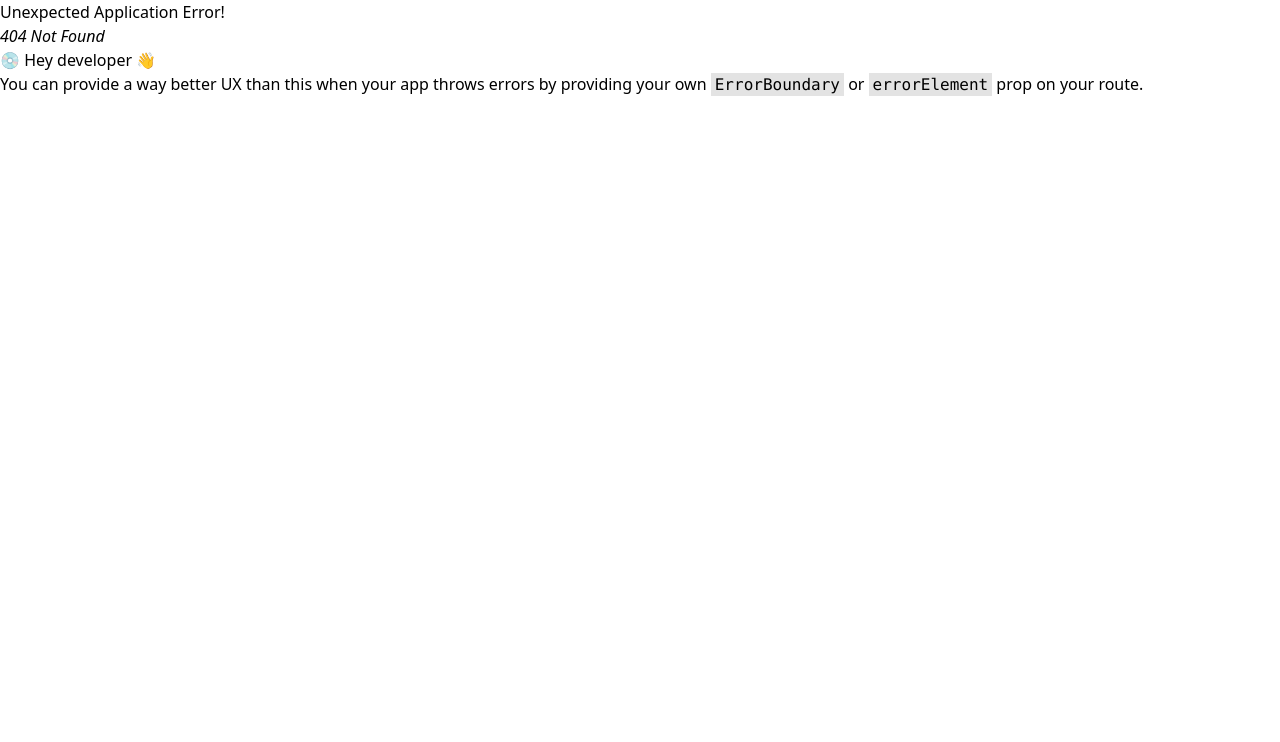
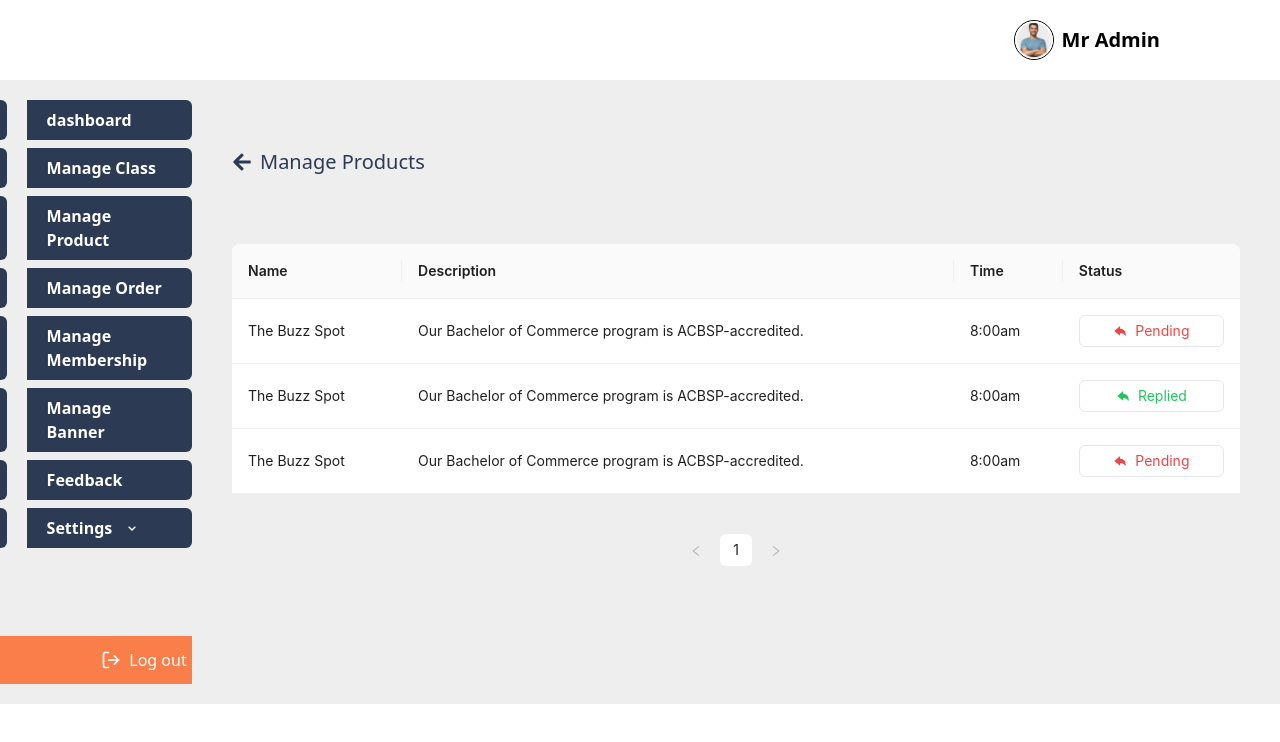
Before and after one commit to sparktechagency/dance-club-dashboard, a React (Vite) app: page /feedback in a window 1280 px wide. Before the commit this address had no page. Shown: the top 742 px of the page. Built offline with nearby package versions, Linux system fonts and the light colour scheme.

Commit message:
implement feedback

```diff
--- /dev/null
+++ b/src/Pages/Feedback/Feedback.jsx
@@ -0,0 +1,179 @@
+/* eslint-disable no-unused-vars */
+import { Avatar, ConfigProvider, Form, Input, Pagination, Table } from "antd";
+import { useState } from "react";
+import { Modal } from "antd";
+import { SearchOutlined } from "@ant-design/icons";
+import GoBackButton from "../../Components/Shared/GobackButton/GoBackButton";
+
+import { useNavigate } from "react-router-dom";
+import { IoArrowUndoSharp } from "react-icons/io5";
+const Feedback = () => {
+  const navigate = useNavigate();
+  const userData = [
+    {
+      employee_id: "#1239",
+      name: "The Buzz Spot",
+      description: "Our Bachelor of Commerce program is ACBSP-accredited.",
+      time: "8:00am",
+      status: "Pending",
+    },
+    {
+      employee_id: "#1239",
+      name: "The Buzz Spot",
+      description: "Our Bachelor of Commerce program is ACBSP-accredited.",
+      time: "8:00am",
+      status: "Replied",
+    },
+    {
+      employee_id: "#1239",
+      name: "The Buzz Spot",
+      description: "Our Bachelor of Commerce program is ACBSP-accredited.",
+      time: "8:00am",
+      status: "Pending",
+    },
+  ];
+  const [isModalOpen, setIsModalOpen] = useState(false);
+  const [selectedUser, setSelectedUser] = useState(null);
+  const [email, setEmail] = useState("");
+  const [pageSize, setPageSize] = useState(10);
+  const [currentPage, setCurrentPage] = useState(1);
+  const [totalItems, setTotalItems] = useState(userData.length);
+  const handlePageChange = (page, pageSize) => {
+    setCurrentPage(page);
+    setPageSize(pageSize);
+  };
+
+  const showModal = (record) => {
+    setSelectedUser(record);
+    setIsModalOpen(true);
+  };
+
+  const handleCancel = () => {
+    setIsModalOpen(false);
+    setSelectedUser(null);
+  };
+
+  const onFinish = (values) => {
+    console.log("Success:", values);
+  };
+  const handleOk = () => {};
+
+  const columns = [
+    {
+      title: "Name",
+      key: "name",
+      dataIndex: "name",
+    },
+    {
+      title: "Description",
+      dataIndex: "description",
+      key: "description",
+    },
+    {
+      title: "Time",
+      dataIndex: "time",
+      key: "time",
+    },
+    {
+      title: "Status",
+      dataIndex: "status",
+      render: (text, record) => (
+        <p
+          onClick={showModal}
+          className={`flex items-center justify-center gap-2 border rounded-md px-3 py-1  ${
+            record.status === "Pending" ? "text-red-500" : "text-green-500"
+          }`}
+        >
+          <IoArrowUndoSharp />
+          {record.status}
+        </p>
+      ),
+    },
+  ];
+
+  return (
+    <div className="">
+      <div className="flex flex-col md:flex-row justify-between md:items-center mb-10">
+        <GoBackButton text="Manage Products" />
+      </div>
+      <div className=" overflow-x-auto">
+        <ConfigProvider
+          theme={{
+            components: {
+              // Table: {
+              //   headerBg: "#d51920",
+              //   colorText: "rgb(0,0,0)",
+              //   colorTextHeading: "rgb(255,255,255)",
+              //   headerSortActiveBg: "#d51920",
+              //   headerFilterHoverBg: "#d51920",
+              // },
+            },
+          }}
+        >
+          <Table
+            columns={columns}
+            dataSource={userData || []}
+            pagination={false}
+            rowKey="id"
+          />
+        </ConfigProvider>
+      </div>
+
+      <div className="mt-10 flex justify-center items-center">
+        <Pagination onChange={handlePageChange}>
+          Showing {(currentPage - 1) * pageSize + 1} to{" "}
+          {Math.min(currentPage * pageSize, totalItems)} of {totalItems}{" "}
+        </Pagination>
+      </div>
+
+      <Modal open={isModalOpen} onCancel={handleCancel} footer={null}>
+        {selectedUser && (
+          <div className="">
+            <h1 className="text-xl font-bold">Feedback Reply</h1>
+            <p>Feedback form: Jullu Jalal</p>
+            <p className="border p-2 rounded-xl">
+              There are many variations of passages of Lorem Ipsum available,
+              but the majority have suffered alteration in some form, by
+              injected humour, or randomised words which don't look even
+              slightly believable. If you are going to use a passage of Lorem
+              Ipsum, you need to be sure{" "}
+            </p>
+            <Form
+              name="add-product"
+              initialValues={{ remember: false }}
+              onFinish={onFinish}
+              layout="vertical"
+            >
+              <Form.Item
+                name="description"
+                label={<p className=" text-md">Description</p>}
+                style={{}}
+              >
+                <Input.TextArea
+                  rows={4}
+                  required
+                  style={{ padding: "6px" }}
+                  className=" text-md"
+                  placeholder=""
+                />
+              </Form.Item>
+              <div className="flex justify-center ">
+                <Form.Item>
+                  <button
+                    onClick={handleOk}
+                    className="px-5 py-3 bg-primary text-white  rounded-xl"
+                    type="submit"
+                  >
+              Save
+                  </button>
+                </Form.Item>
+              </div>
+            </Form>
+          </div>
+        )}
+      </Modal>
+    </div>
+  );
+};
+
+export default Feedback;
--- a/src/Pages/ManageBanner/ManageBanner.jsx
+++ b/src/Pages/ManageBanner/ManageBanner.jsx
@@ -4,7 +4,12 @@ import GoBackButton from "../../Components/Shared/GobackButton/GoBackButton";
 const ManageBanner = () => {
   return (
     <div>
-      <GoBackButton text={"Banner Managements"} />
+      <div>
+        <GoBackButton text={"Banner Managements"} />
+        <button className=" px-4 py-1 rounded-md bg-primary text-white">
+          Add Banner
+        </button>
+      </div>
       <div className="grid grid-cols-1 md:grid-cols-3 gap-5">
         <div className="bg-neutral-200 p-5 rounded-xl flex flex-col gap-5">
           <div className="bg-[#37474f] text-white  rounded-xl">
@@ -21,7 +26,9 @@ const ManageBanner = () => {
               <img src={AllImages.banner2} alt="" className="w-52 h-40 " />
             </div>
           </div>
-        <button className="text-xl font-bold px-4 py-1 rounded-md">Edit</button>
+          <button className="text-xl font-bold px-4 py-1 rounded-md">
+            Edit
+          </button>
         </div>
         <div className="bg-neutral-200 p-5 rounded-xl flex flex-col gap-5">
           <div className="bg-[#f2e2cd] text-neutral-500  rounded-xl">
@@ -38,7 +45,9 @@ const ManageBanner = () => {
               <img src={AllImages.banner} alt="" className="w-52 h-40 p-3" />
             </div>
           </div>
-        <button className="text-xl font-bold px-4 py-1 rounded-md">Edit</button>
+          <button className="text-xl font-bold px-4 py-1 rounded-md">
+            Edit
+          </button>
         </div>
         <div className="bg-neutral-200 p-5 rounded-xl flex flex-col gap-5">
           <div className="bg-[#968a33] text-white  rounded-xl">
@@ -55,7 +64,9 @@ const ManageBanner = () => {
               <img src={AllImages.banner2} alt="" className="w-52 h-40" />
             </div>
           </div>
-        <button className="text-xl font-bold px-4 py-1 rounded-md">Edit</button>
+          <button className="text-xl font-bold px-4 py-1 rounded-md">
+            Edit
+          </button>
         </div>
       </div>
     </div>
--- a/src/router/Routes.jsx
+++ b/src/router/Routes.jsx
@@ -24,6 +24,7 @@ import ManageMenbership from "../Pages/ManageMembership/ManageMenbership";
 import AddNewMembership from "../Components/MemberShipManagement/AddNewMembership";
 import EditMembership from "../Components/MemberShipManagement/EditMembership";
 import ManageBanner from "../Pages/ManageBanner/ManageBanner";
+import Feedback from "../Pages/Feedback/Feedback";
 
 
 export const router = createBrowserRouter([
@@ -89,6 +90,10 @@ export const router = createBrowserRouter([
                 path: "/manage-banner",
                 element: <ManageBanner/>
             },
+            {
+                path: "/feedback",
+                element: <Feedback/>
+            },
 
 
             // setting:
```
